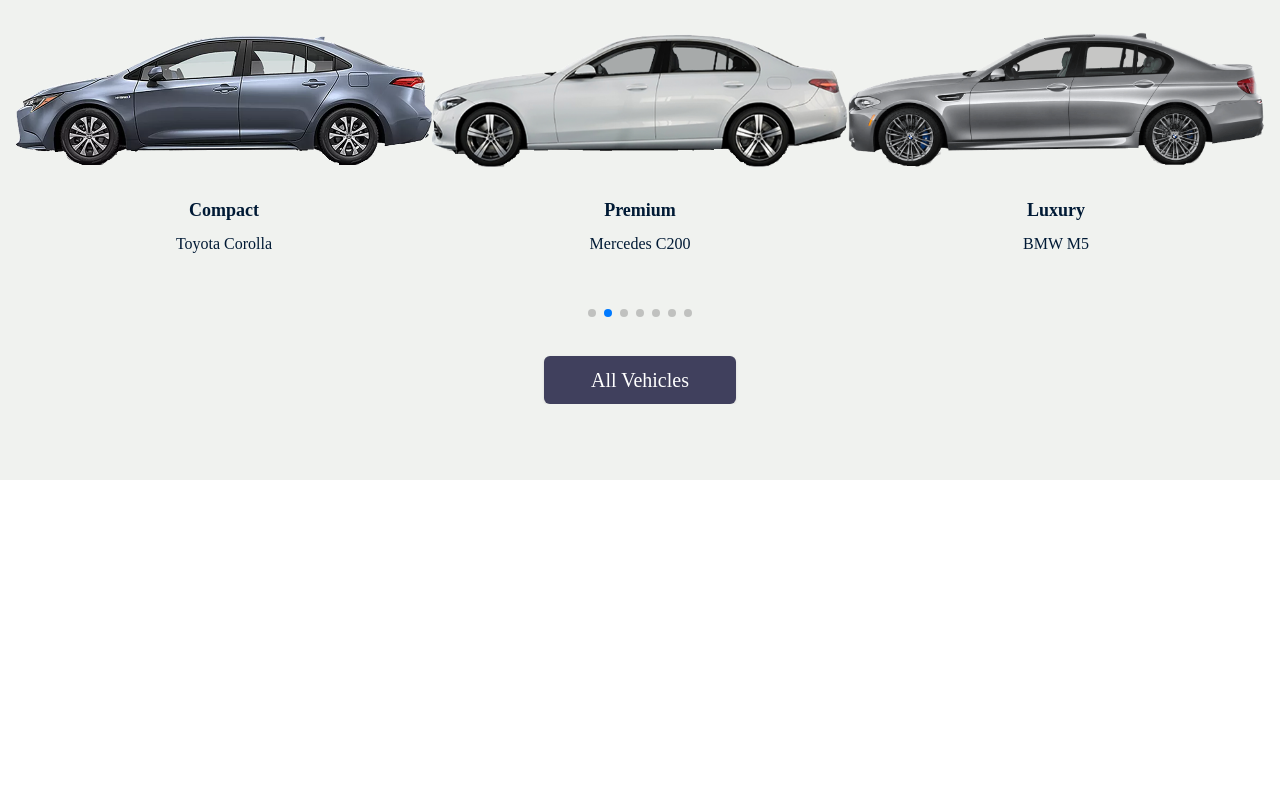
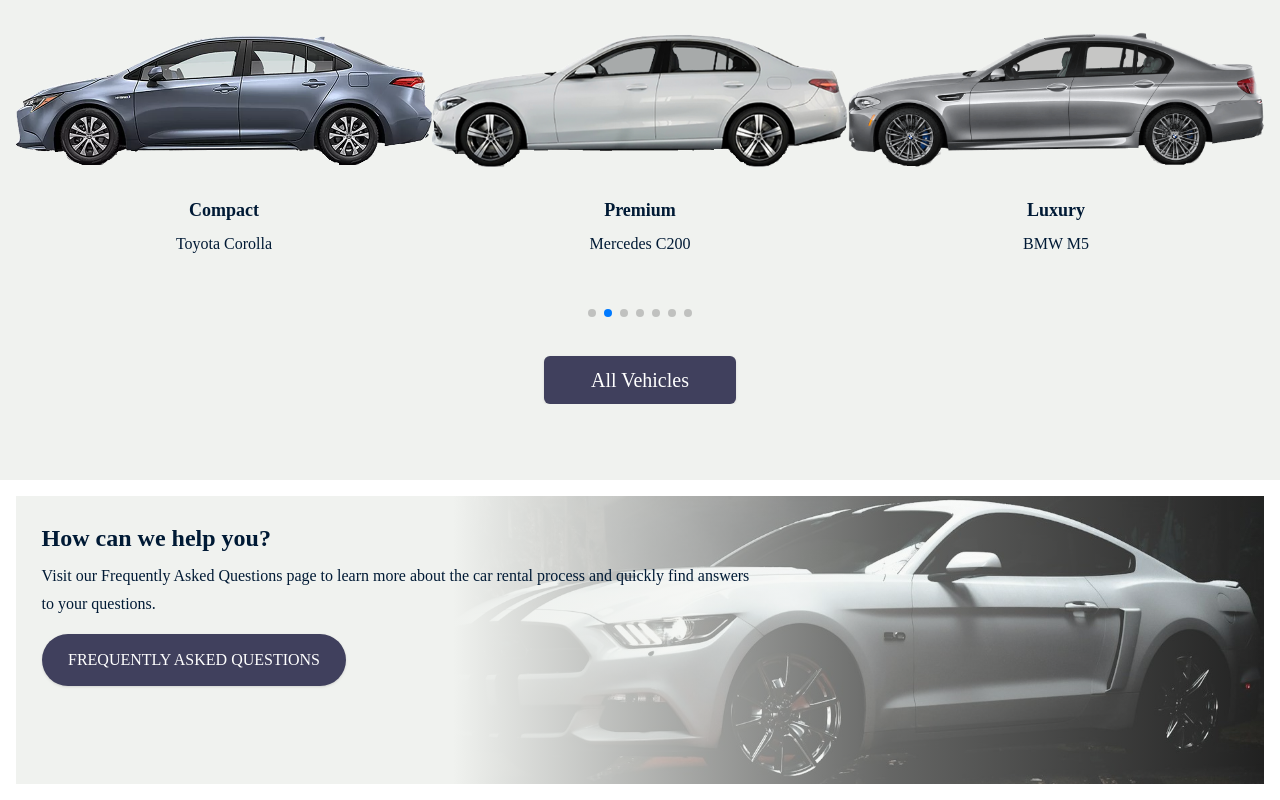
Before and after one commit to eneshacihuseyin/rental-car-app, a React (Vite) app: page / in a window 1280 px wide. Shown: the part 1520-2320 px from the top of the page. Before the commit the page ends 2000 px from the top, so only its background shows below. Built offline with nearby package versions, Linux system fonts and the light colour scheme; a web font is replaced by a local one.

Commit message:
Added FAQ Section

```diff
--- /dev/null
+++ b/src/layouts/faq.jsx
@@ -0,0 +1,26 @@
+import React from 'react';
+import { useTranslation } from 'react-i18next';
+import { Button } from '@/components/ui/button.jsx';
+
+function Faq() {
+  const { t } = useTranslation();
+
+  return (
+    <div className="w-[100vw] h-[40vh] p-[2vh] flex items-center justify-center">
+      <div className="w-full h-full flex justify-end relative overflow-hidden">
+        <div className="w-full h-full flex flex-col p-[2vw] absolute bg-[image:var(--bg-linearGradient)]">
+          <div className="title font-bold text-2xl">{t('home.sss.title')}</div>
+          <div className="w-3/5 mt-[1vh] leading-7">{t('home.sss.text')}</div>
+          <div>
+            <Button variant="default" className="p-[3.3vh] text-md mt-[2vh] rounded-full">
+              {t('home.sss.button')}
+            </Button>
+          </div>
+        </div>
+        <img src="/sss-bg.jpg" alt="" />
+      </div>
+    </div>
+  );
+}
+
+export default Faq;
--- a/src/locales/en.json
+++ b/src/locales/en.json
@@ -28,6 +28,11 @@
       "title": "Our Vehicles",
       "text": "We facilitate your journey with our well-maintained and modern vehicles suitable for every need",
       "button": "All Vehicles"
+    },
+    "sss": {
+      "title": "How can we help you?",
+      "text": "Visit our Frequently Asked Questions page to learn more about the car rental process and quickly find answers to your questions.",
+      "button": "FREQUENTLY ASKED QUESTIONS"
     }
   }
 }
--- a/src/locales/tr.json
+++ b/src/locales/tr.json
@@ -28,6 +28,11 @@
       "title": "Araç Filomuz",
       "text": "Her ihtiyaca uygun, bakımlı ve modern araç filomuzla yolculuğunuzu kolaylaştırıyoruz",
       "button": "Tüm Araçlar"
+    },
+    "sss": {
+      "title": "Size Nasıl Yardımcı Olabiliriz?",
+      "text": "Araç kiralama süreci hakkında daha fazla bilgi almak ve merak ettiklerinize hızlıca yanıt bulmak için Sıkça Sorulan Sorular sayfamızı ziyaret edebilirsiniz.",
+      "button": "SIKÇA SORULAN SORULAR"
     }
   }
 }
--- a/src/pages/Home.jsx
+++ b/src/pages/Home.jsx
@@ -3,6 +3,7 @@
 import Features from '@/layouts/features.jsx';
 import Testimonials from '@/layouts/testimonials.jsx';
 import VehicleSwiper from '@/layouts/vehicle-swiper.jsx';
+import Faq from '@/layouts/faq.jsx';
 
 function Home() {
   return (
@@ -11,6 +12,7 @@
       <Features />
       <Testimonials />
       <VehicleSwiper />
+      <Faq />
     </div>
   );
 }
--- a/src/styles/index.css
+++ b/src/styles/index.css
@@ -27,6 +27,7 @@
     --chart-4: 43 74% 66%;
     --chart-5: 27 87% 67%;
     --radius: 0.5rem;
+    --bg-linearGradient : linear-gradient(90deg,rgba(240, 242, 239, 1) 35%, rgba(240, 242, 239, 0.4) 70%,  rgba(240, 242, 239, 0.1) 100%);
   }
   .dark {
     --background: #121219;
@@ -44,6 +45,7 @@
     --accent-foreground: 0 0% 98%;
     --destructive: 0 62.8% 30.6%;
     --destructive-foreground: 0 0% 98%;
+    --bg-linearGradient : linear-gradient(90deg,rgba(33, 33, 41, 1) 35%, rgba(33, 33, 41, 0.7) 70%,rgba(33, 33, 41, 0.4) 100%);
     --border: #515158;
     --input: 240 3.7% 15.9%;
     --ring: 240 4.9% 83.9%;
```
Also changed, not shown: public/sss-bg.jpg (added).
